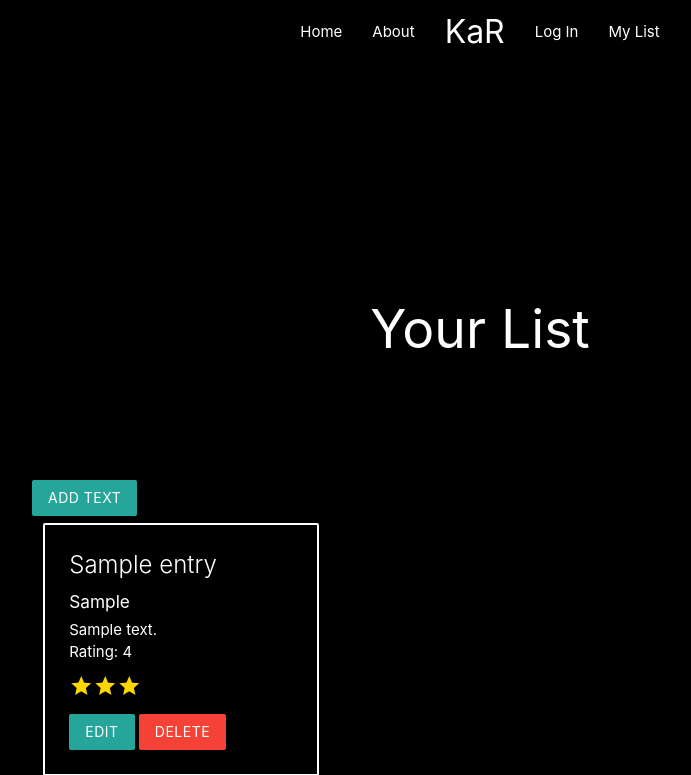
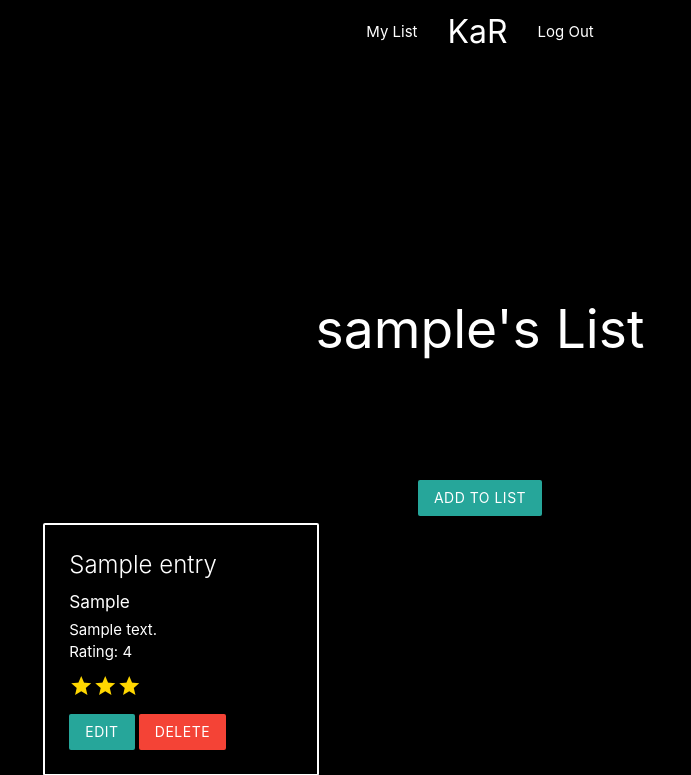
Before and after one commit to Code-Institute-Submissions/Milestone-Project-Three-7, a Flask app: page /my_list in a window 1280 px wide. Shown: the top 775 px of the page, without its empty margins (160-851 px from the left). Run offline with Flask 2, Linux system fonts and the light colour scheme; the visitor is signed in with stand-in values (Sample User, id 1); a database or web service that is not in the repository returns one stand-in record (values such as "Sample title"); some libraries are stand-ins or nearby versions.

Commit message:
Added logout and session user only links functionality

```diff
--- a/app.py
+++ b/app.py
@@ -47,7 +47,7 @@ def register():
         # putting the new user into session cookie
         session['user'] = request.form.get('username').lower()
         flash('Registration Successful')
-        # return redirect(url_for('profile', username=session['user']))
+        return redirect(url_for('my_list', username=session['user']))
 
     return render_template('register.html')
 
@@ -66,8 +66,8 @@ def login():
                     session['user'] = request.form.get('username').lower()
                     flash('Welcome, {}'.format(
                         request.form.get('username')))
-                    # return redirect(url_for(
-                    #     'profile', username=session['user']))
+                    return redirect(url_for(
+                        'my_list', username=session['user']))
             else:
                 # invalid password match
                 flash('Incorrect Username and/or Password')
@@ -82,8 +82,22 @@ def login():
 
 @app.route('/my_list')
 def my_list():
+    #grab the session user's username from the database
+    username = mongo.db.users.find_one(
+        {'username': session['user']})['username']
     entry = mongo.db.entries.find()
-    return render_template('my_list.html', entries=entry)
+
+    if session['user']:
+        return render_template('my_list.html', username=username, entries=entry)
+
+    return redirect(url_for('login'))
+
+@app.route('/logout')
+def logout():
+    #remove user session from cookies
+    flash('You have been logged out')
+    session.pop('user')
+    return redirect(url_for('login'))
 
 
 if __name__ == '__main__':
--- a/templates/base.html
+++ b/templates/base.html
@@ -17,11 +17,15 @@
             <div class="nav-wrapper container">
                 <div class="my-nav">
                     <ul>
-                        <li><a href="{{ url_for('home') }}">Home</a></li>
-                        <li><a href="{{ url_for('home') }}">About</a></li>
-                        <li><a href="{{ url_for('home') }}" class="logo">KaR</a></li>
-                        <li><a href="{{ url_for('login') }}">Log In</a></li>
-                        <li><a href="{{ url_for('my_list') }}">My List</a></li>
+                        {% if session.user %}
+                            <li><a href="{{ url_for('my_list') }}">My List</a></li>
+                            <li><a href="{{ url_for('home') }}" class="logo">KaR</a></li>
+                            <li><a href="{{ url_for('logout') }}">Log Out</a></li>
+                        {% else %}
+                            <li><a href="{{ url_for('home') }}">Home</a></li>
+                            <li><a href="{{ url_for('home') }}" class="logo">KaR</a></li>
+                            <li><a href="{{ url_for('login') }}">Log In</a></li>
+                        {% endif %}
                     </ul>
                 </div>
             </div>
--- a/templates/my_list.html
+++ b/templates/my_list.html
@@ -3,10 +3,10 @@
 
     <section class="container">
         <div class="my-section-1">
-            <h2 class="white-text center-align">Your List</h2>
+            <h2 class="white-text center-align">{{ username }}'s List</h2>
         </div>
-        <div>
-            <button class="btn center">Add Text</button>
+        <div class="center">
+            <button class="btn">Add To List</button>
         </div>
     </section>
 
```
